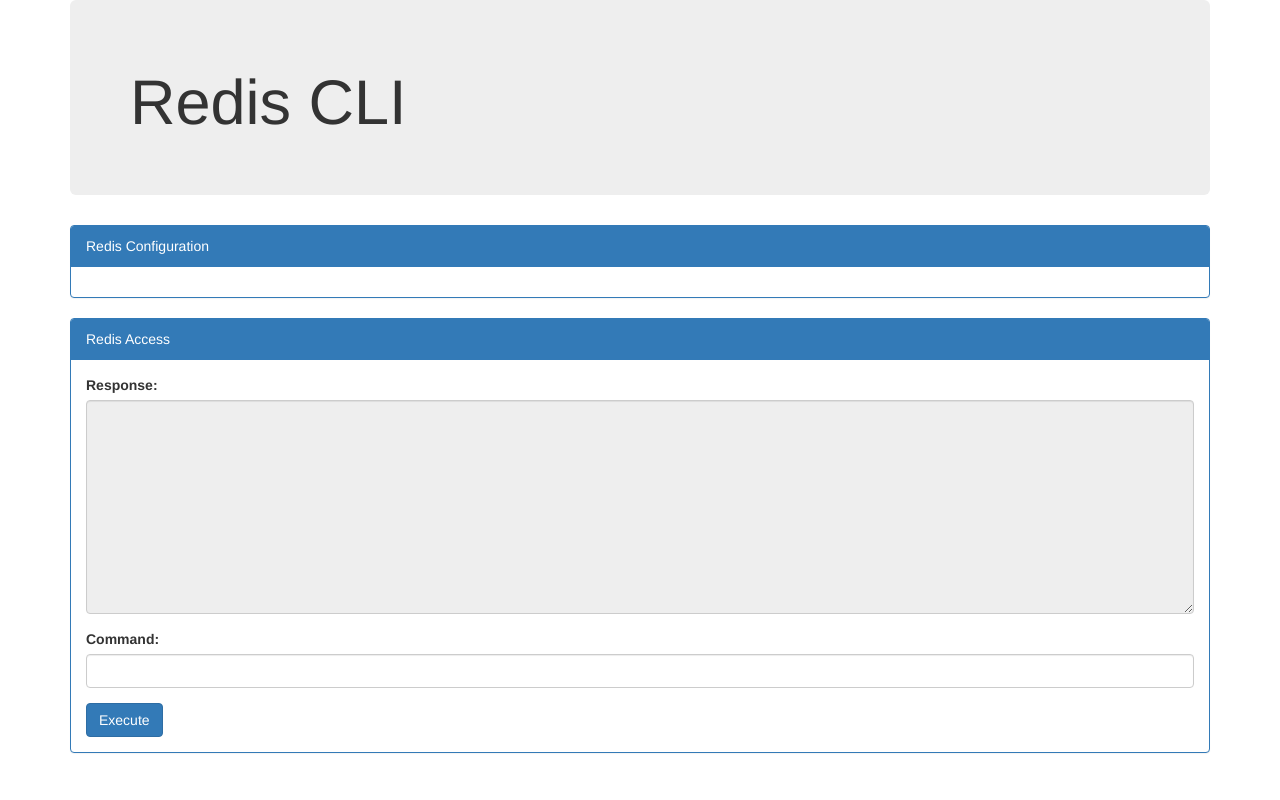
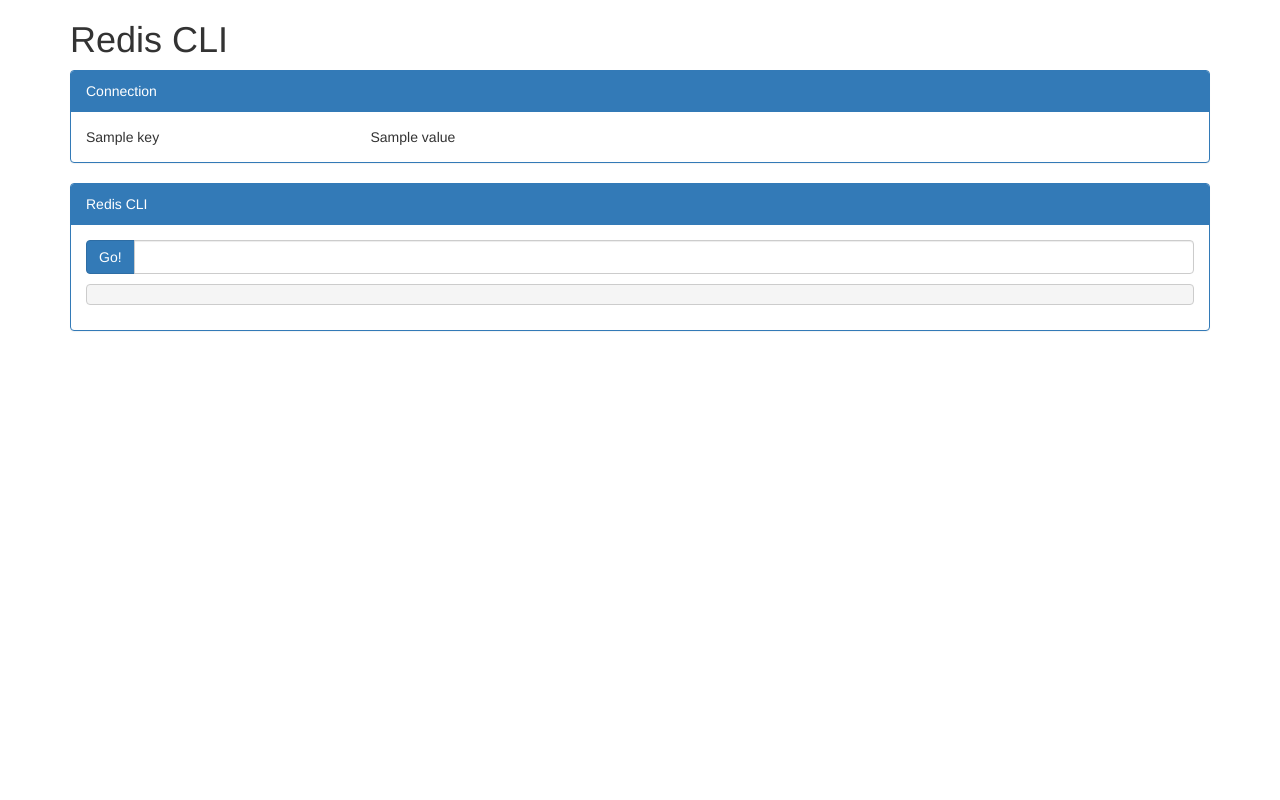
Before and after one commit to RedisLabs/redis-webcli, a Flask app: template templates/index.html in a window 1280 px wide. Run offline with Flask 2, Linux system fonts and the light colour scheme; the template is opened without the code that fills it: most values are stand-ins (such as "Sample title", 1, 10 or a date in 2020); some libraries are stand-ins or nearby versions.

Commit message:
Cleanups.

```diff
--- a/app.py
+++ b/app.py
@@ -1,10 +1,13 @@
 import os
 import json
+from urlparse import urlparse
 import urllib
+from collections import OrderedDict
 from flask import Flask, render_template, request, jsonify
 from flask_redis import FlaskRedis
 from flask_redis_sentinel import SentinelExtension
 from flask_bootstrap import Bootstrap
+import redis_sentinel_url
 
 redis_sentinel = SentinelExtension()
 redis_db = redis_sentinel.default_connection
@@ -24,7 +27,6 @@
     creds['sentinel_port'],
     urllib.quote(creds['name'], safe=''))
 
-
 redis_sentinel.init_app(app)
 Bootstrap(app)
 
@@ -39,6 +41,27 @@
         'response': response
     })
 
+def get_conn_info(url):
+    conn_info = []
+    if url.startswith('redis://'):
+        urlparts = urlparse(url)
+        netloc = urlparts[1].partition(':')
+        conn_info = [
+            ('Address', netloc[0]),
+            ('Port', (netloc[2] or '6379'))
+        ]
+    elif url.startswith('redis+sentinel://'):
+        result = redis_sentinel_url.parse_sentinel_url(url)
+        print result.hosts
+        conn_info = [
+            ('Sentinel Hosts', ','.join(['%s:%s' % (pair[0], pair[1])
+                                         for pair in result.hosts])),
+            ('Service', result.default_client.service)
+        ]
+
+    return conn_info
+
 @app.route('/')
-def inde():
-    return render_template('index.html', config=app.config)
+def index():
+    return render_template('index.html', config=app.config,
+                           conninfo=get_conn_info(app.config['REDIS_URL']))
--- a/static/js/redis.js
+++ b/static/js/redis.js
@@ -1,6 +1,5 @@
-function add_response(resp) {
-    var current = $('#response').val();
-    $('#response').val(current + resp + "\n");
+function set_response(resp) {
+    $('#response').text(resp + "\n");
 }
 
 $("#execute").click(function() {
@@ -13,10 +12,10 @@
         data: JSON.stringify({command: $("#command").val()}),
         error: function(xhr, status, msg) {
             $("#execute").button("reset");
-            add_response("ERROR: " + msg);
+            set_response("ERROR: " + msg);
         },
         success: function(resp) {
-            add_response(resp.response);
+            set_response(resp.response);
             $("#execute").button("reset");
         }
     })
--- a/templates/index.html
+++ b/templates/index.html
@@ -8,34 +8,33 @@
 
 {% block content %}
 <div class="container">
-  <div class="jumbotron">
+  <div class="content">
     <h1>Redis CLI</h1>
   </div>
   <div class="panel panel-primary">
-      <div class="panel-heading">Redis Configuration</div>
+      <div class="panel-heading">Connection</div>
       <div class="panel-body">
-         {% for key, value in config.items() %}
-           {% if key.startswith('REDIS') %}
+         {% for key, value in conninfo %}
           <div class="row">
               <div class="col-xs-3">{{ key }}</div>
             <div class="col-xs-6">{{ value }}</div>
           </div>
-           {% endif %}
-           {% endfor %}
+         {% endfor %}
       </div>
   </div>
   <div class="panel panel-primary">
-      <div class="panel-heading">Redis Access</div>
+      <div class="panel-heading">Redis CLI</div>
       <div class="panel-body">
-          <div class="form-group">
-            <label for="response">Response:</label>
-            <textarea rows="10" class="form-control" id="response" disabled></textarea>
-          </div>
-          <div class="form-group">
-            <label for="command">Command:</label>
+          <div class="input-group">
+            <span class="input-group-btn">
+                <button class="btn btn-primary" id="execute">Go!</button>
+            </span>
             <input type="text" class="form-control" id="command">
           </div>
-          <button class="btn btn-primary" id="execute">Execute</button>
+          <p>
+          <div class="content">
+              <pre id="response"></pre>
+          </div>
       </div>
   </div>
 </div>
```
